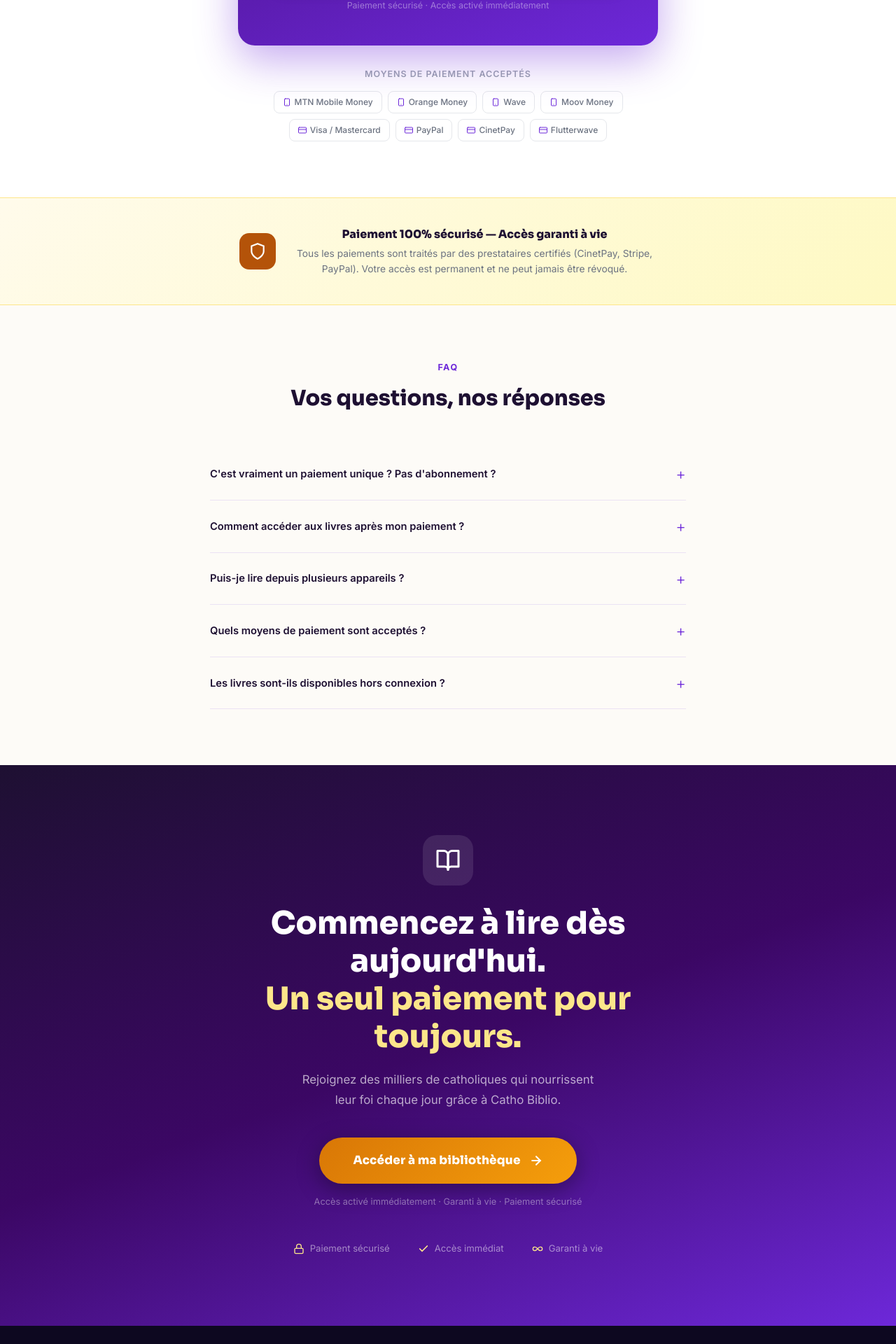
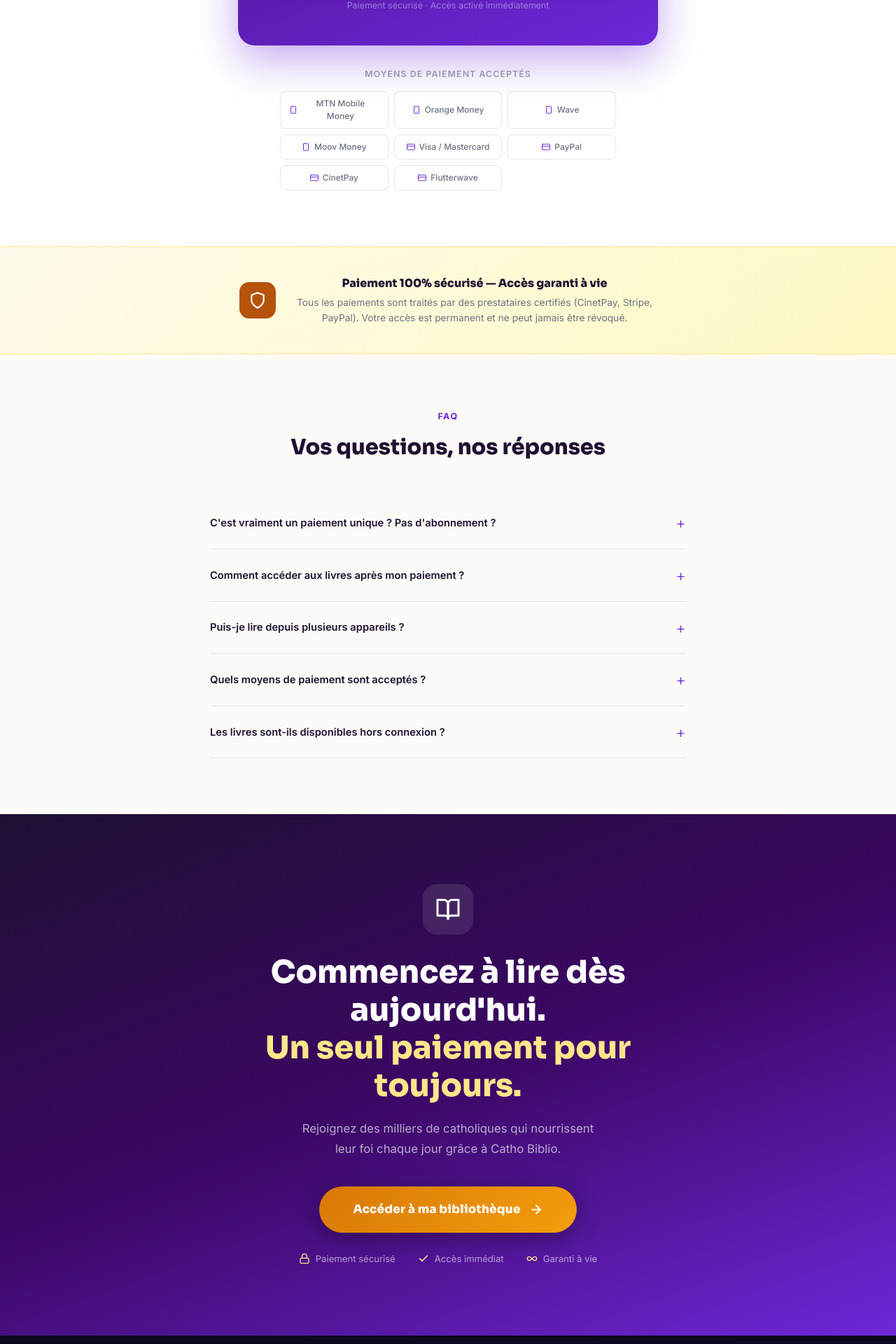
Before and after one commit to jmanelink1-cpu/catho-biblio, a Next.js app: page / in a window 1280 px wide. Shown: the part 4158-6078 px from the top of the page at 70% size. Built offline with nearby package versions, Linux system fonts and the light colour scheme.

Commit message:
style: tidy final CTA trust badges (stacked) and payment methods (aligned grid)

```diff
--- a/app/page.tsx
+++ b/app/page.tsx
@@ -164,6 +164,9 @@ export default function LandingPage() {
           /* Buttons — always single line */
           .cb-herobtn   { width: auto !important; max-width: 92%; margin-left: auto !important; margin-right: auto !important; padding: 14px 26px !important; font-size: .9rem !important; white-space: nowrap !important; }
           .cb-microcopy { font-size: .74rem !important; }
+
+          /* Trust badges — clean centered stack */
+          .cb-trust     { flex-direction: column !important; gap: 12px !important; margin-top: 28px !important; }
 
           /* Stats grid — clean 2x2 */
           .cb-social      { grid-template-columns: 1fr 1fr !important; max-width: 300px !important; padding: 0 !important; }
@@ -583,15 +586,15 @@ export default function LandingPage() {
             <p style={{ fontSize: '.78rem', color: '#9CA3AF', marginBottom: 14, fontWeight: 600, textTransform: 'uppercase', letterSpacing: '.08em' }}>
               Moyens de paiement acceptés
             </p>
-            <div style={{ display: 'flex', flexWrap: 'wrap', justifyContent: 'center', gap: 8 }}>
+            <div style={{ display: 'grid', gridTemplateColumns: 'repeat(auto-fit, minmax(150px, 1fr))', gap: 8, maxWidth: 480, margin: '0 auto' }}>
               {['MTN Mobile Money','Orange Money','Wave','Moov Money','Visa / Mastercard','PayPal','CinetPay','Flutterwave'].map(name => (
                 <div key={name} style={{
-                  display: 'flex', alignItems: 'center', gap: 5,
-                  padding: '6px 12px', borderRadius: 8,
+                  display: 'flex', alignItems: 'center', justifyContent: 'center', gap: 6,
+                  padding: '8px 12px', borderRadius: 8,
                   border: '1px solid #E5E7EB', background: '#fff',
                   fontSize: '.75rem', fontWeight: 500, color: '#6B7280'
                 }}>
-                  <div style={{ width: 12, height: 12, color: V }}>
+                  <div style={{ width: 12, height: 12, color: V, flexShrink: 0 }}>
                     {name.includes('Money') || name === 'Wave' ? <I.Phone /> : <I.Card />}
                   </div>
                   {name}
@@ -692,11 +695,7 @@ export default function LandingPage() {
           <div style={{ width: 20, height: 20, flexShrink: 0 }}><I.Arrow /></div>
         </Link>
 
-        <p style={{ color: 'rgba(255,255,255,.4)', fontSize: '.8rem', marginTop: 16 }}>
-          Accès activé immédiatement · Garanti à vie · Paiement sécurisé
-        </p>
-
-        <div style={{ display: 'flex', justifyContent: 'center', gap: 40, marginTop: 48, flexWrap: 'wrap' }}>
+        <div className="cb-trust" style={{ display: 'flex', justifyContent: 'center', alignItems: 'center', gap: 32, marginTop: 28, flexWrap: 'wrap' }}>
           {[
             [I.Lock,     'Paiement sécurisé'],
             [I.Check,    'Accès immédiat'],
@@ -706,7 +705,7 @@ export default function LandingPage() {
             return (
               <div key={label as string} style={{ display: 'flex', alignItems: 'center', gap: 8 }}>
                 <div style={{ width: 16, height: 16, color: '#FDE68A' }}><Comp /></div>
-                <span style={{ color: 'rgba(255,255,255,.5)', fontSize: '.82rem' }}>{label as string}</span>
+                <span style={{ color: 'rgba(255,255,255,.6)', fontSize: '.82rem' }}>{label as string}</span>
               </div>
             )
           })}
```
